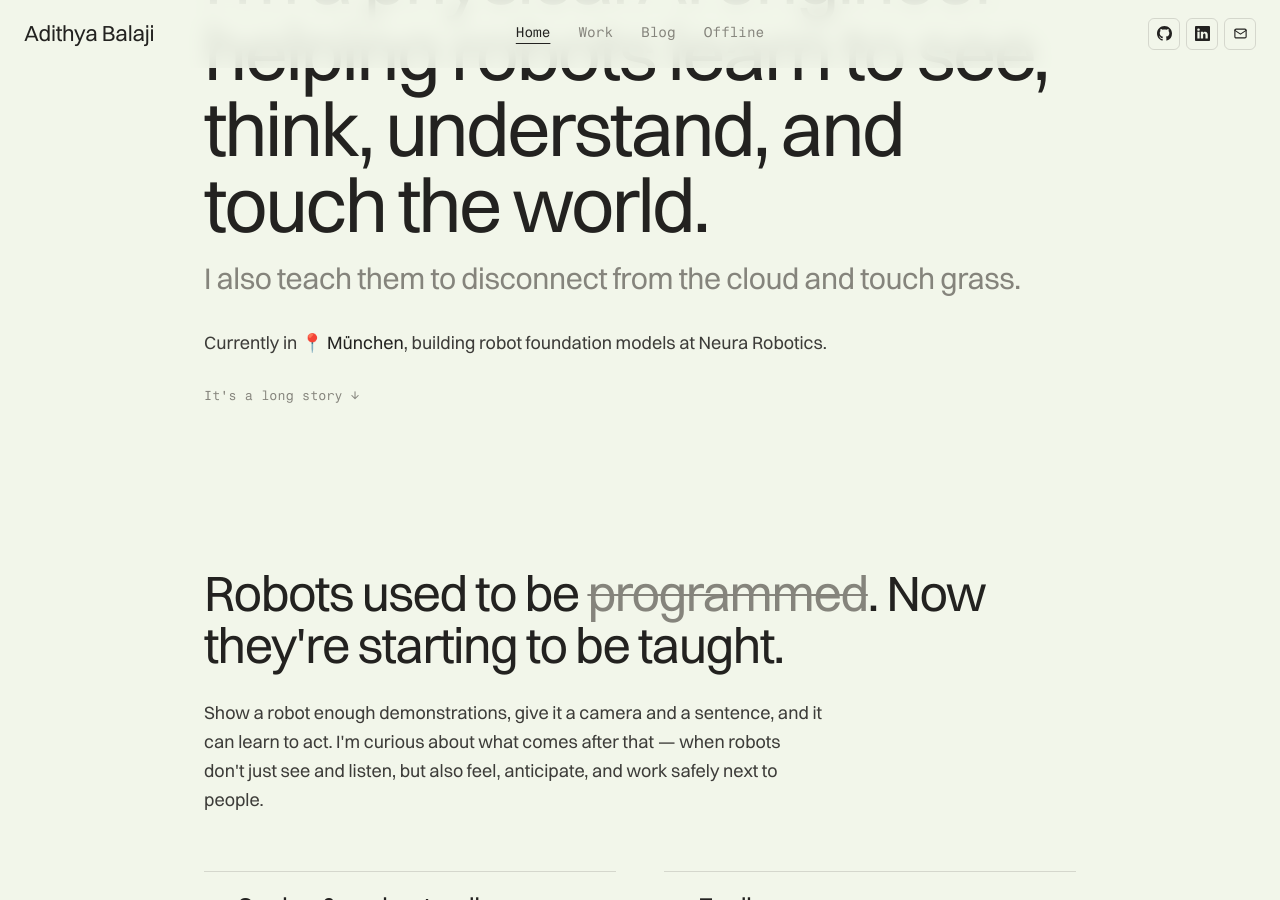
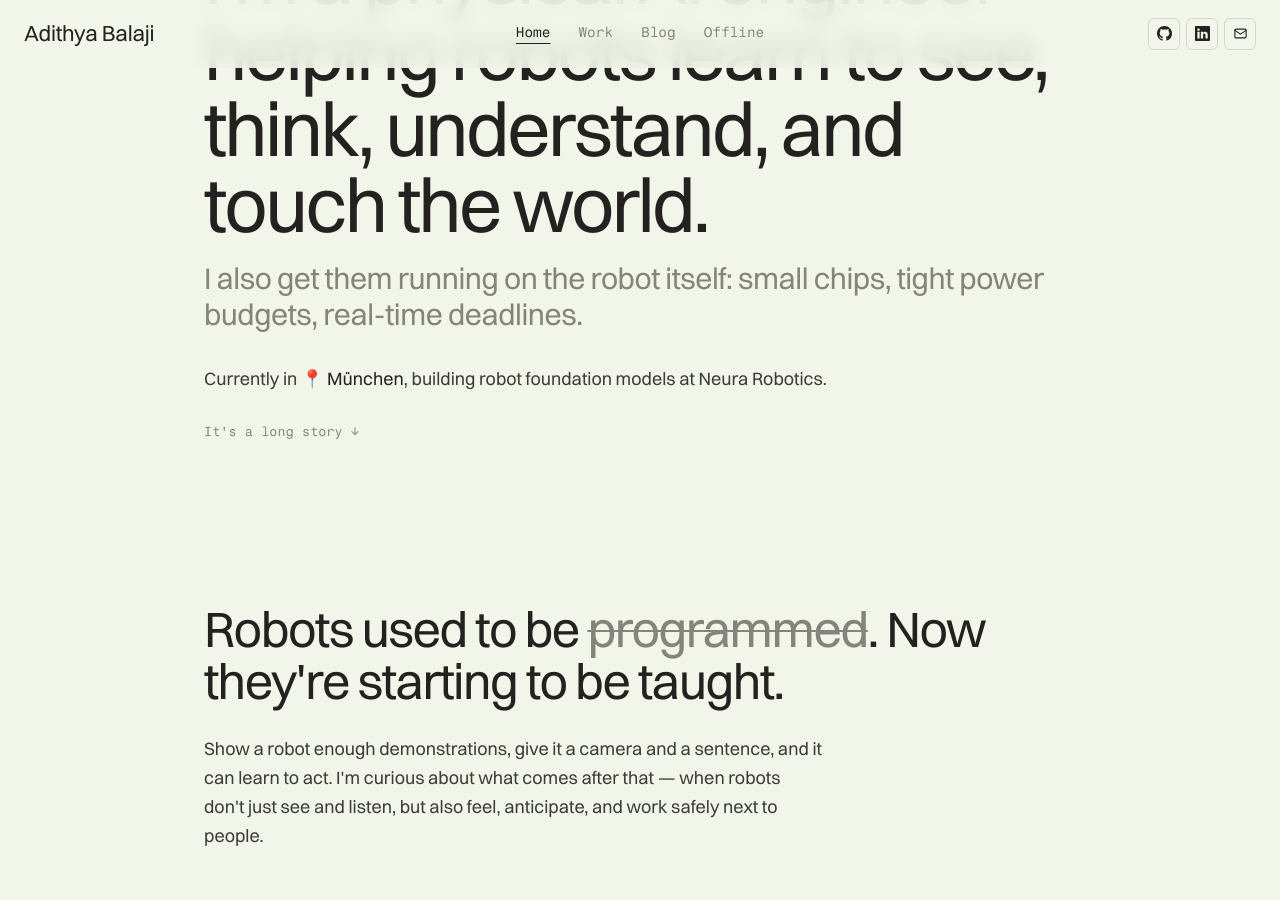
Before and after one commit to adithyab94/adithyade, a Jekyll site: the page built from index.html, in a window 1280 px wide and 900 px high, scrolled down 309 px. Built offline with Jekyll 4.4.1, drawn with Linux system fonts in a browser that asks for light colours; a script that is not in the unit is left out.

Commit message:
Reword hero aside to describe on-robot edge deployment
Co-Authored-By: Claude Opus 5.5 <noreply@anthropic.com>

```diff
--- a/index.html
+++ b/index.html
@@ -10,7 +10,7 @@ description: "I'm a physical AI engineer in München, helping robots learn to se
         I'm a physical AI engineer helping robots learn to
         <em>see</em>, <em>think</em>, <em>understand</em>, and <em>touch</em> the world.
       </h1>
-      <p class="hero__aside reveal">I also teach them to disconnect from the cloud and touch grass.</p>
+      <p class="hero__aside reveal">I also get them running on the robot itself: small chips, tight power budgets, real-time deadlines.</p>
       <p class="hero__meta reveal">
         Currently in <span class="pin">📍 München</span>, building robot foundation models at Neura&nbsp;Robotics.
         <a class="note note--hero" href="#story">It's a long story ↓</a>
```
